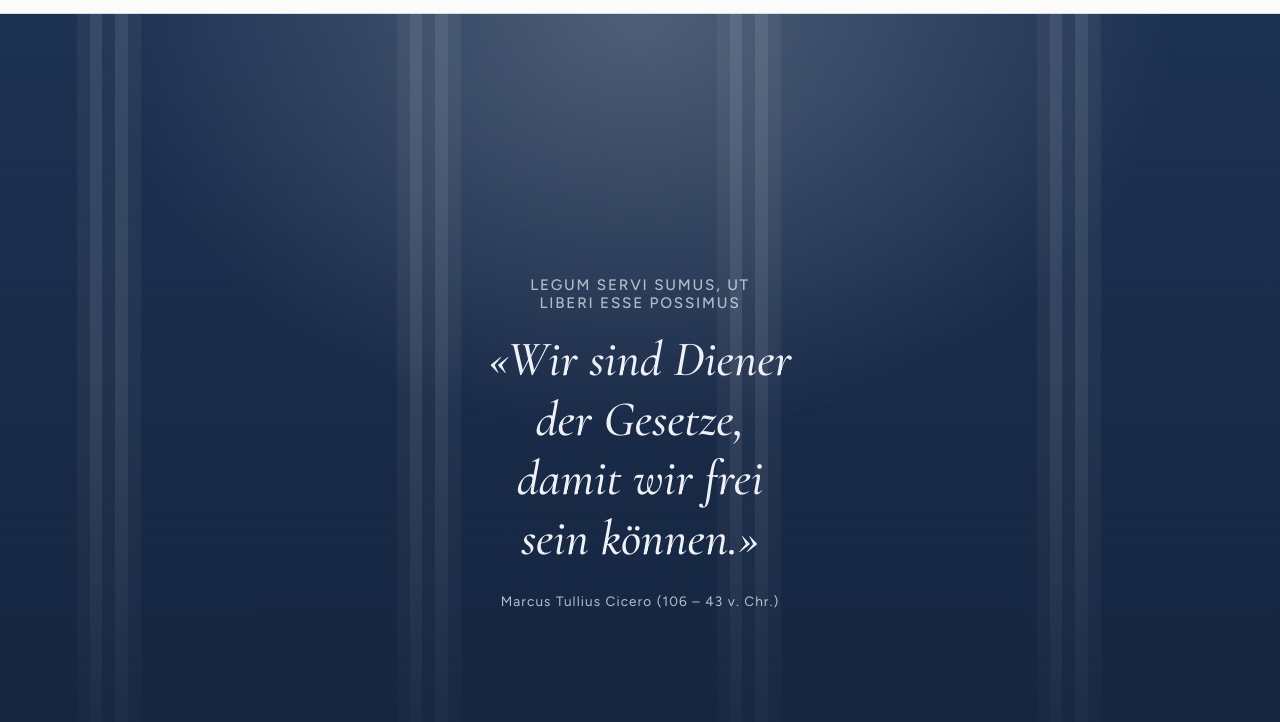
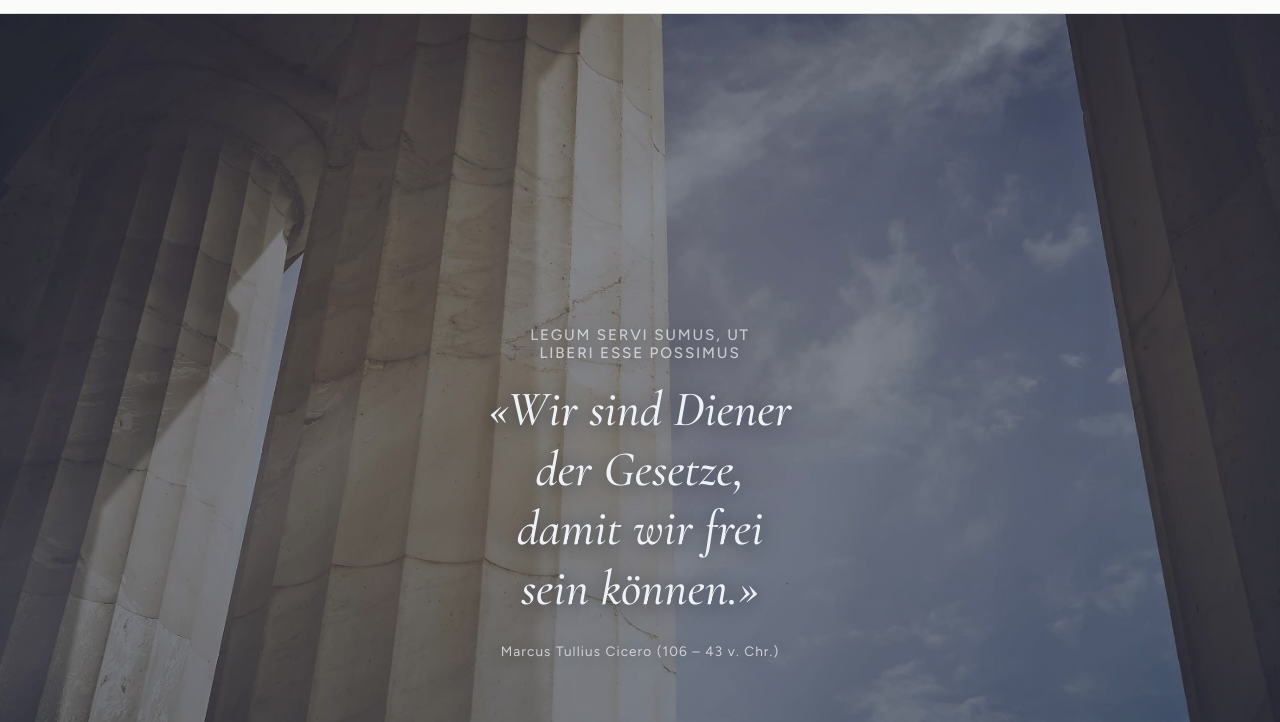
Before and after one commit to user47439/law-firm-website, a plain HTML site: page index.html in a window 1280 px wide. Shown: the part 63-785 px from the top of the page. Drawn offline with nearby package versions, Linux system fonts and the light colour scheme.

Commit message:
Use columns photo as banner background
Co-Authored-By: Claude Opus 5.5 <noreply@anthropic.com>

```diff
--- a/index.html
+++ b/index.html
@@ -98,22 +98,11 @@ body::before { content: ""; position: fixed; inset: 0 0 auto; height: env(safe-a
 .hero {
   position: relative; overflow: hidden; color: var(--on-navy);
   background:
-    radial-gradient(ellipse 60% 70% at 50% 0%, rgba(255,255,255,.22), transparent 70%),
-    linear-gradient(180deg, var(--navy-2), var(--navy));
+    linear-gradient(180deg, rgba(20,35,60,.45), rgba(20,35,60,.55)),
+    url("images/hero.webp") center 35% / cover no-repeat,
+    var(--navy);
 }
-.hero::before {
-  /* fluted columns */
-  content: ""; position: absolute; inset: 0;
-  background:
-    repeating-linear-gradient(90deg,
-      transparent 0 6%,
-      rgba(255,255,255,.05) 6% 7%, rgba(255,255,255,.12) 7% 8%, rgba(255,255,255,.04) 8% 9%,
-      rgba(255,255,255,.12) 9% 10%, rgba(255,255,255,.05) 10% 11%,
-      transparent 11% 25%);
-  -webkit-mask-image: linear-gradient(180deg, #000 40%, transparent);
-          mask-image: linear-gradient(180deg, #000 40%, transparent);
-}
-.hero .wrap { position: relative; padding-block: clamp(80px, 13vw, 150px); text-align: center; }
+.hero .wrap { position: relative; padding-block: clamp(110px, 16vw, 200px); text-align: center; text-shadow: 0 2px 18px rgba(10,18,32,.55); }
 .hero blockquote { margin: 0 auto; max-width: 30ch; }
 .hero blockquote p { font-family: var(--display); font-style: italic; font-weight: 500; font-size: clamp(1.9rem, 4.6vw, 3.1rem); line-height: 1.2; text-wrap: balance; }
 .hero .latin { display: block; font-size: .95rem; letter-spacing: .12em; text-transform: uppercase; opacity: .7; margin-bottom: 18px; font-style: normal; font-family: var(--body); }
```
Also changed, not shown: images/hero.webp (added).
